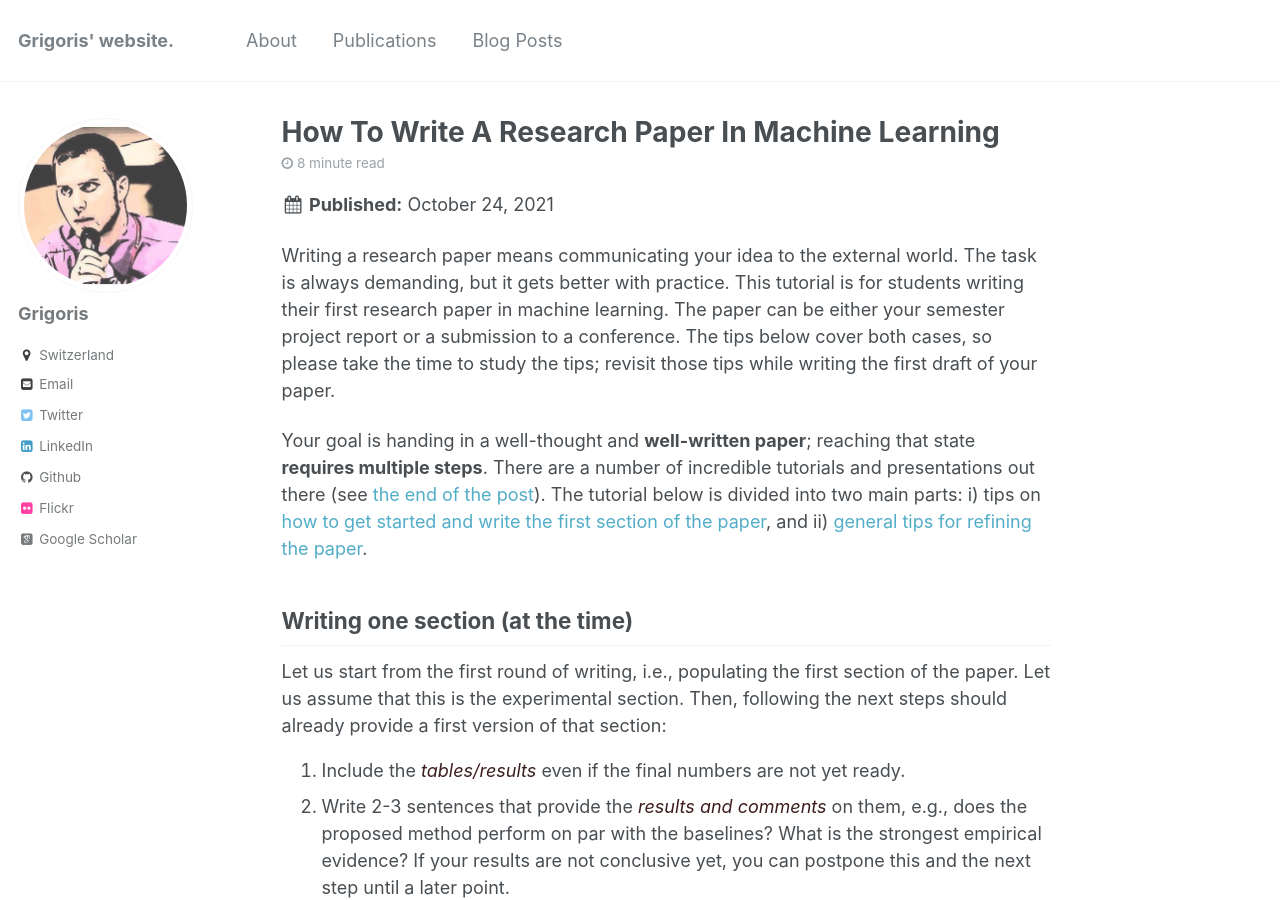
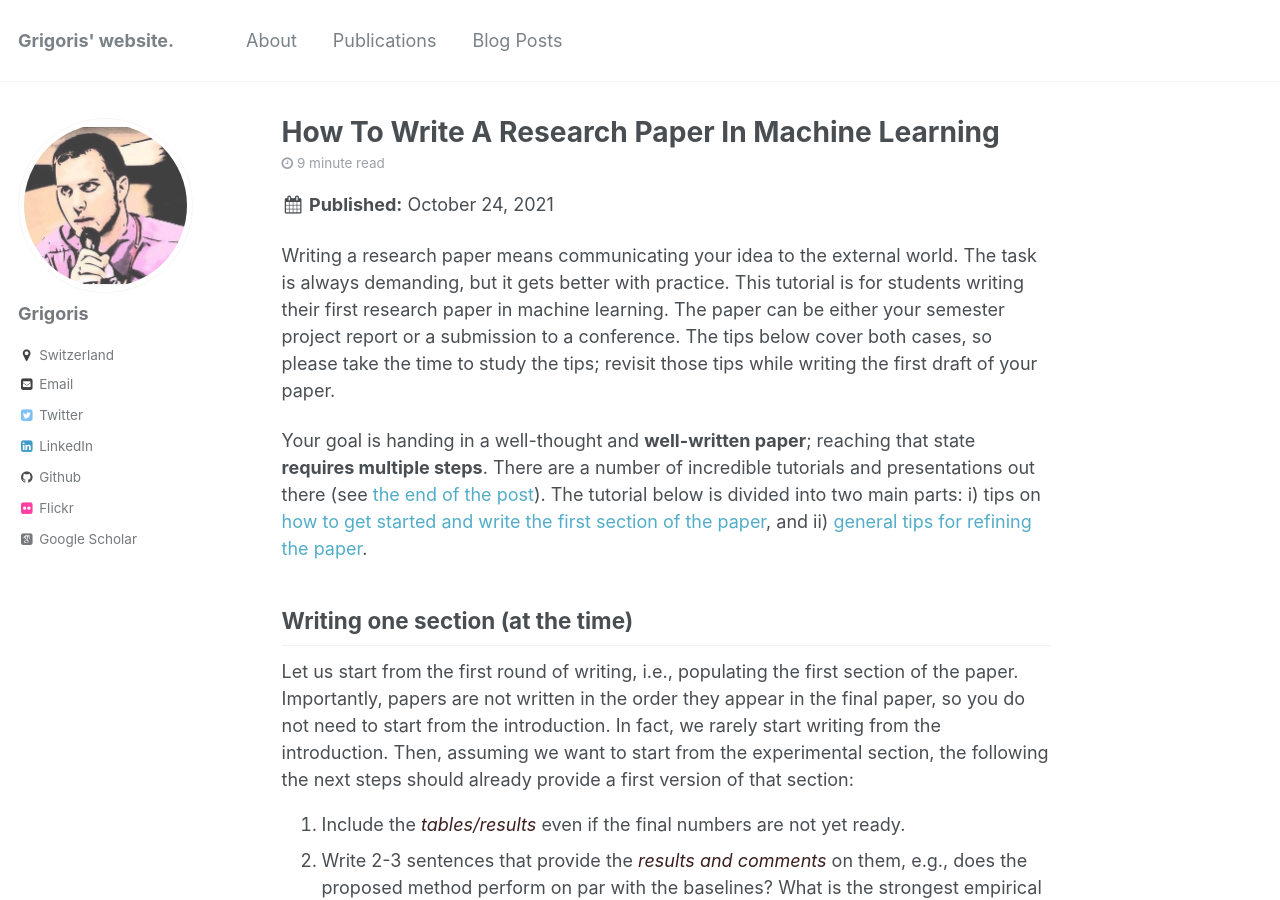
Before and after one commit to grigorisg9gr/grigorisg9gr.github.io, a Jekyll site: the page built from _posts/2021-10-24-how-to-write-a-research-paper-in-machine-learning.html, in a window 1280 px wide and 900 px high. Built offline with Jekyll 4.4.1, drawn with Linux system fonts in a browser that asks for light colours; some web fonts are replaced.

Commit message:
Minor change in the article on paper writing.

```diff
--- a/_posts/2021-10-24-how-to-write-a-research-paper-in-machine-learning.html
+++ b/_posts/2021-10-24-how-to-write-a-research-paper-in-machine-learning.html
@@ -26,7 +26,8 @@ tags:
 <div><section id="first-section" class="section">
 <h2 class="title">Writing one section (at the time)</h2>
 
-Let us start from the first round of writing, i.e., populating the first section of the paper. Let us assume that this is the experimental section. Then, following the next steps should already provide a first version of that section:
+Let us start from the first round of writing, i.e., populating the first section of the paper.
+Importantly, papers are not written in the order they appear in the final paper, so you do not need to start from the introduction. In fact, we rarely start writing from the introduction. Then, assuming we want to start from the experimental section, the following the next steps should already provide a first version of that section:
 
 <ol>
   <li> Include the <i style="color:rgb(60, 30, 30)">tables/results</i> even if the final numbers are not yet ready. </li>
```
